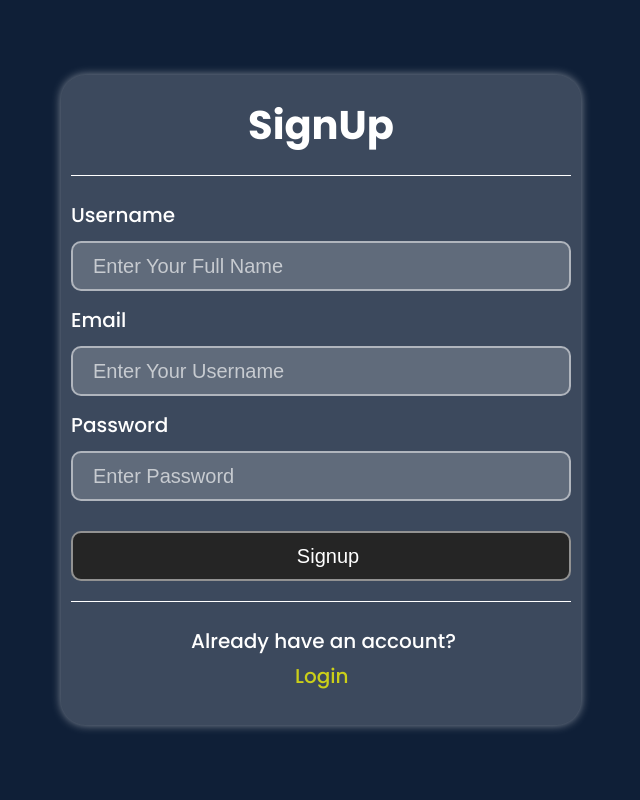
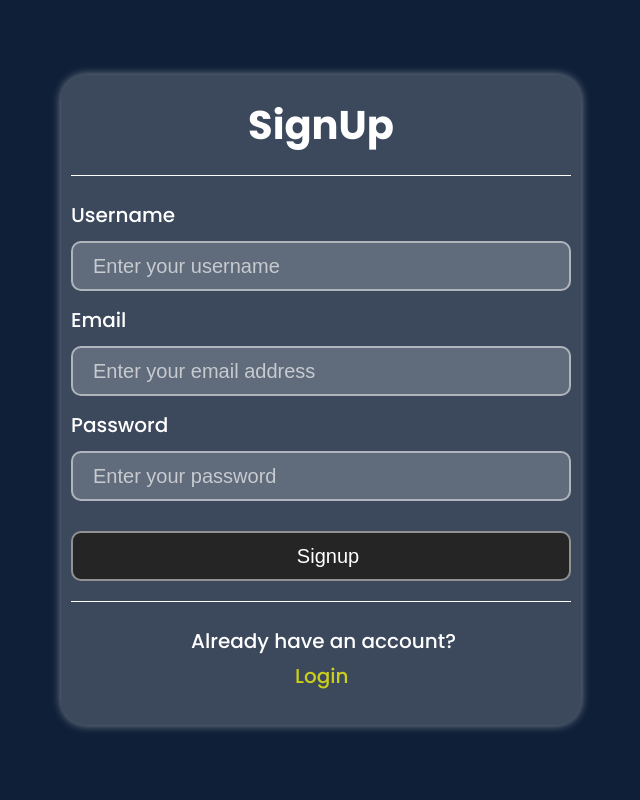
Before and after one commit to Gleemox/todo-app-built-using-Django, a Django app: page / in a window 1280 px wide. Shown: the whole page, without its empty margins (319-959 px from the left). Run offline with Django 5.2, Linux system fonts and the light colour scheme; some web fonts are replaced.

Commit message:
Modify input placeholders on sign up page

```diff
--- a/todo/todo/templates/signup.html
+++ b/todo/todo/templates/signup.html
@@ -25,21 +25,21 @@
                 <div class="field">
                     <b>Username</b>
 
-                    <input class="inp" type="text" name="fnm" required placeholder="Enter Your Full Name">
+                    <input class="inp" type="text" name="fnm" required placeholder="Enter your username">
                 </div>
 
 
                 <div class="field">
                     <b>Email</b>
 
-                    <input class="inp" type="email" name="emailid" required placeholder="Enter Your Username">
+                    <input class="inp" type="email" name="emailid" required placeholder="Enter your email address">
                 </div>
 
 
                 <div class="field">
                     <b>Password</b>
 
-                    <input  class="inp" type="password" name="pwd" required placeholder="Enter Password">
+                    <input  class="inp" type="password" name="pwd" required placeholder="Enter your password">
                 </div>
                 <div class="field">
                     <input class="submit-button"type="submit" value="Signup">
```
Also changed, not shown: todo/db.sqlite3.
